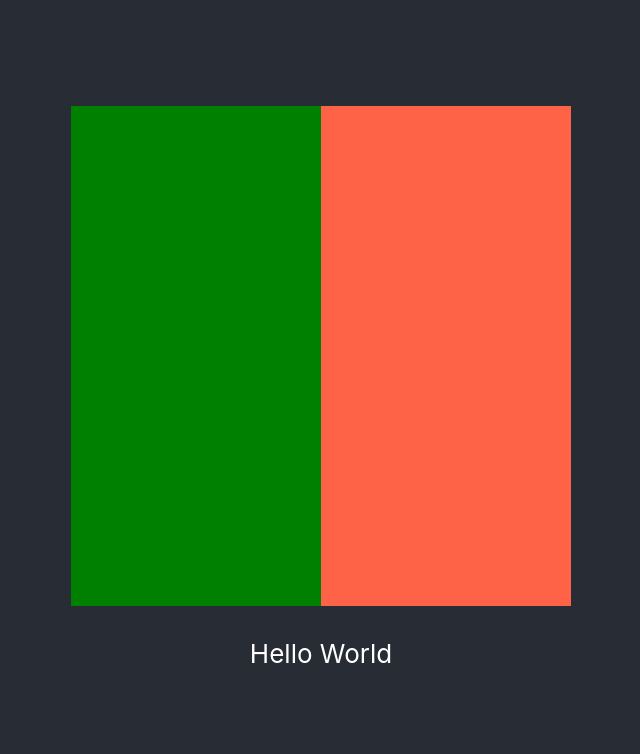
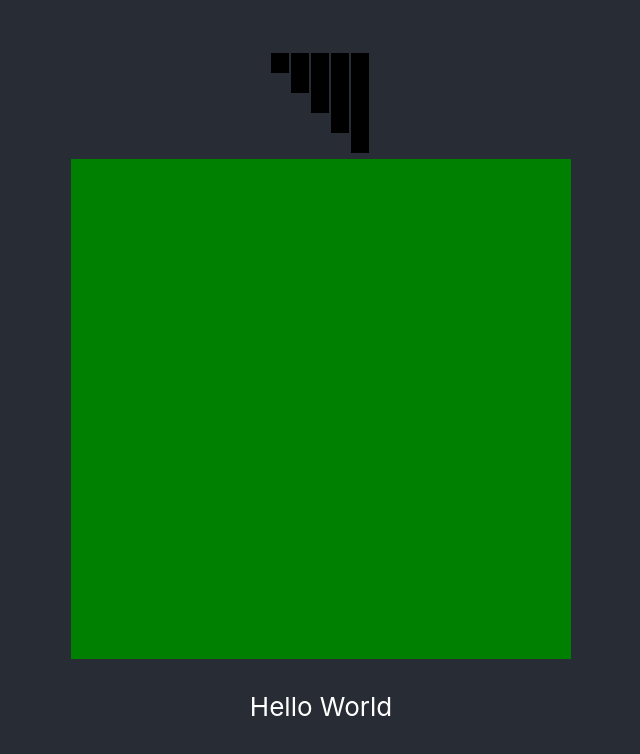
Before and after one commit to igoryen/brine, a React (Create React App) app: page / in a window 1280 px wide. Shown: the top 754 px of the page, without its empty margins (319-959 px from the left). Built offline with nearby package versions, Linux system fonts and the light colour scheme.

Commit message:
Updated component Ex01Bar

```diff
--- a/src/App.tsx
+++ b/src/App.tsx
@@ -1,11 +1,13 @@
 import React from 'react'
 import './App.scss'
+import Ex01Bar from './components/Ex01Bar/Ex01Bar'
 import HelloD3 from './components/HelloD3/HelloD3'
 
 function App() {
   return (
     <div className="App">
       <header className="App-header">
+        <Ex01Bar />
         <HelloD3 />
       </header>
     </div>
--- a/src/components/Ex01Bar/Ex01Bar.tsx
+++ b/src/components/Ex01Bar/Ex01Bar.tsx
@@ -22,23 +22,29 @@ const Ex01Bar = () /* or ( props : IEx01BarProps ) */ => {
   })
 
   const draw = () => {
-    d3.select(ref.current).append('p').text('Hello World')
-    d3.select('svg')
-      .append('g')
-      .attr('transform', 'translate(250, 0)')
-      .append('rect').attr('width', 500)
-      .attr('height', 500)
-      .attr('fill', 'tomato')
+
+    const width = 100;
+    const height = 100;
+    const padding = 2;
+    const dataset = [ 5, 10, 15, 20, 25];
+
+    const svg = d3.select(ref.current).append('svg')
+      .attr('width', width)
+      .attr('height', height);
+
+    svg.selectAll("rect")
+      .data(dataset)
+      .enter()
+      .append('rect')
+      .attr('x', (d, i) => i * (width / dataset.length))
+      .attr('d', (d) => height - (d*4))
+      .attr('width', width / dataset.length - padding)
+      .attr('height', (d) => d*4);
+
   }
 
   return (
-    <div className="Ex01Bar" ref={ref}>
-      <svg width="500" height="500">
-        <g transform="translate(0, 0)">
-          <rect width="500" height="500" fill="green" />
-        </g>
-      </svg>
-    </div>
+    <div className="Ex01Bar" ref={ref} />
   )
 }
 
```
